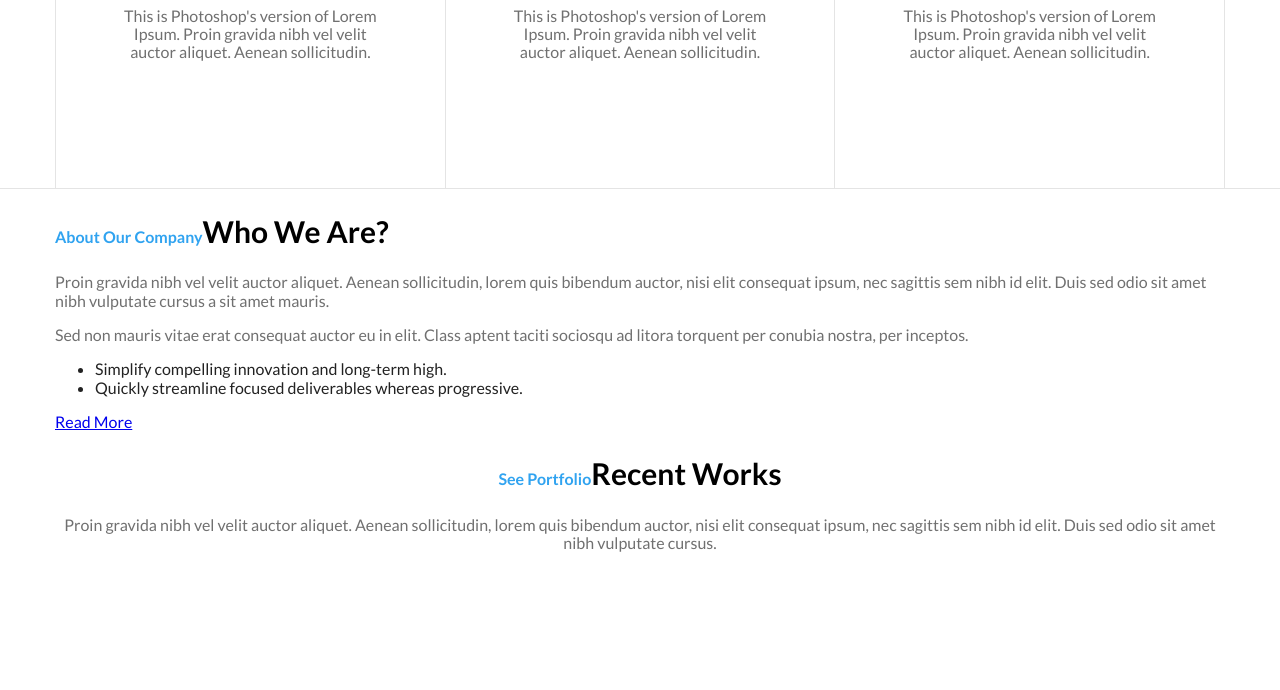
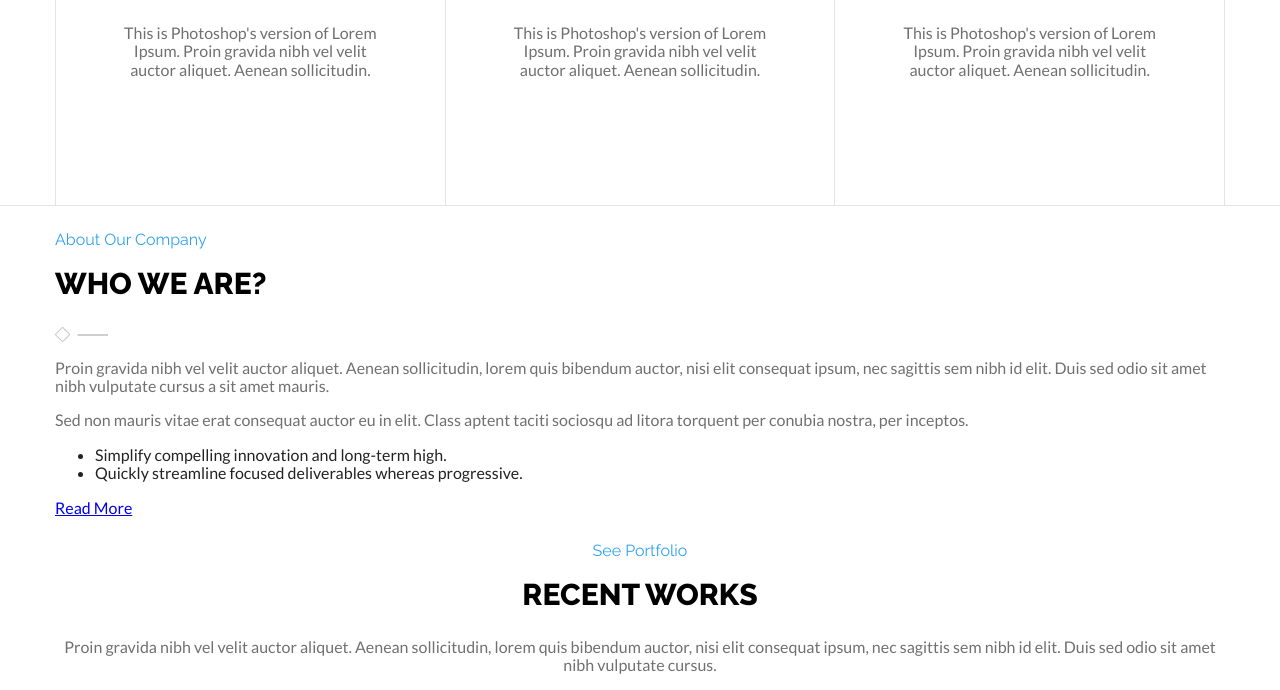
Before and after one commit to Marquizza/FrontendBlok, a plain HTML site: page index.html in a window 1280 px wide. Shown: the part 1121-1811 px from the top of the page. Before the commit the page ends 1690 px from the top, so only its background shows below. Drawn offline with nearby package versions, Linux system fonts and the light colour scheme.

Commit message:
stylization

```diff
--- a/css/style.css
+++ b/css/style.css
@@ -50,6 +50,10 @@ body {
 	text-decoration: none;
 }
 
+.info-link:hover {
+	color: #30a3f0;
+}
+
 .head {
 	background-color: #fff;
 	display: flex;
@@ -85,7 +89,6 @@ body {
 
 .nav-link:hover {
 	color: #30a3f0;
-	border: 1px solid #30a3f0;
 	border-radius: 5px;
 }
 
@@ -107,6 +110,7 @@ body {
 	margin: 0 auto;
 	text-transform: uppercase;
 	font-weight: 800;
+	line-height: 60px;
 }
 
 .element {
@@ -133,6 +137,11 @@ body {
 	border: 1px solid #30a3f0;
 	border-radius: 5px;
 	padding: 20px 42px;
+}
+
+.btn:hover {
+	background-color: #30a3f0;
+	color: #fff;
 }
 
 .page-line {
@@ -163,13 +172,27 @@ body {
 }
 
 .title-h2 {
+	font-family: 'Raleway', sans-serif;
 	font-size: 30px;
 	font-weight: 800;
+	text-transform: uppercase;
 }
 
 .title-h2 span {
 	font-size: 16px;
 	color: #30a3f0;
+	display: block;
+	font-weight: 400;
+	text-transform: initial;
+	margin-bottom: 18px;
+}
+
+.line {
+	width: 53px;
+	height: 16px;
+	display: block;
+	background-image: url("../img/line.svg");
+	background-repeat: no-repeat;
 }
 
 .description {
--- a/index.html
+++ b/index.html
@@ -23,7 +23,7 @@
 				    </ul>
 			    </div>
 			    <div class="head">
-			    	<img src="img\logo.svg" alt="">
+			    	<img src="img\logo.png" alt="">
 			        <nav>
 						<ul class="nav">
 							<li class="nav-item"><a class="nav-link active" href="">Home</a></li>
@@ -73,7 +73,7 @@
 	    </div>
 	    <div class="wrapper">
 			<h2 class="title-h2"><span>About Our Company</span>Who We Are?</h2>
-			<div></div>
+			<div class="line"></div>
 			<p class="description">Proin gravida nibh vel velit auctor aliquet. Aenean sollicitudin, lorem quis bibendum auctor, nisi elit consequat ipsum, nec sagittis sem nibh id elit. Duis sed odio sit amet nibh vulputate cursus a sit amet mauris. </p>
 			<p class="description">Sed non  mauris vitae erat consequat auctor eu in elit. Class aptent taciti sociosqu ad litora torquent per conubia nostra, per inceptos.</p>
 			<ul class="list-description">
```
Also changed, not shown: img/line.svg (added), img/logo.png (added).
